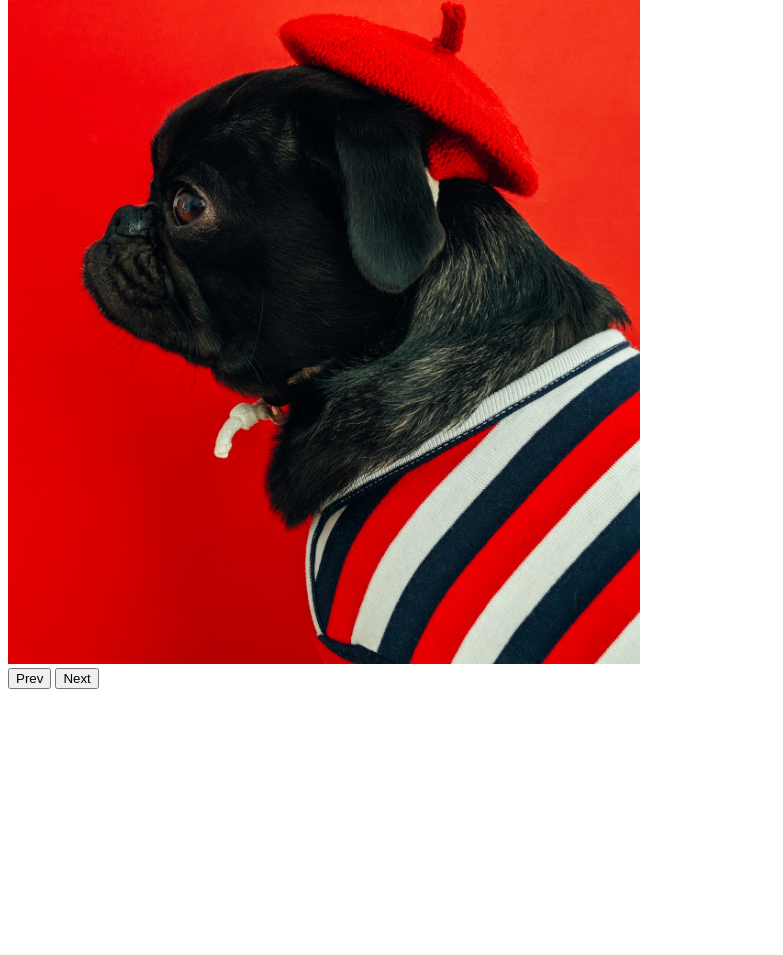
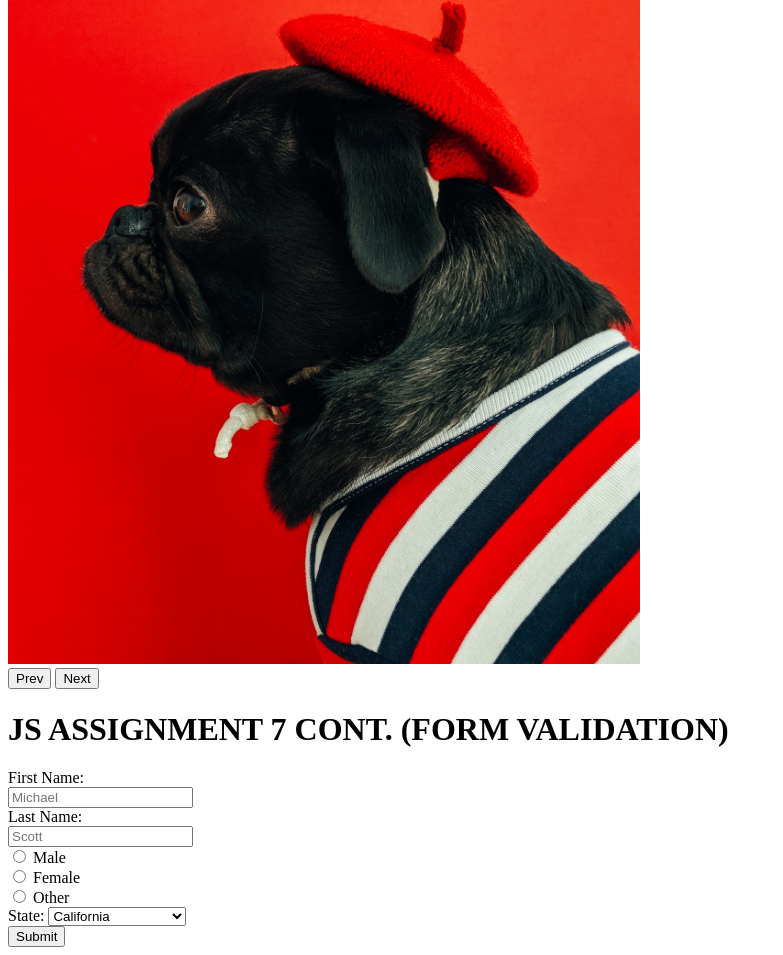
Before and after one commit to teresacho135/js-first-assignment, a plain HTML site: page index.html in a window 1280 px wide. Shown: the part 2718-3673 px from the top of the page, without its empty margins (0-783 px from the left). Before the commit the page ends 3415 px from the top, so only its background shows below. Drawn offline with Linux system fonts and the light colour scheme.

Commit message:
adds in the html from assignment8

```diff
--- a/index.html
+++ b/index.html
@@ -70,6 +70,104 @@
   ><br>
     <button onClick="handlePrev()">Prev</button>
     <button onClick="handleNext()">Next</button>
+<h1>JS ASSIGNMENT 7 CONT. (FORM VALIDATION)</h1>
+    <form name='info-form' onsubmit="return validateForm(event)">
+      <label for='first-name'>First Name:</label><br>
+      <input
+        type='text'
+        id='first-name-info'
+        name='first-name'
+        placeholder="Michael"
+
+      ><br>
+      <label for='last-name'>Last Name:</label><br>
+      <input
+        type='text'
+        id='last-name-info'
+        name='last-name'
+        placeholder="Scott"
+
+      ><br>
+      <input
+        type='radio'
+        id='male'
+        name='gender'
+        value='male'
+
+      >
+      <label for='male'>Male</label><br>
+      <input
+        type='radio'
+        id='female'
+        name='gender'
+        value='female'
+
+      >
+      <label for='female'>Female</label><br>
+      <input
+        type='radio'
+        id='other'
+        name='gender'
+        value='other'
+
+      >
+      <label for='other'>Other</label><br>
+      <label for='state'>State:</label>
+        <select id='states' name='states'>
+          <option value="AL">Alabama</option>
+          <option value="AK">Alaska</option>
+          <option value="AZ">Arizona</option>
+          <option value="AR">Arkansas</option>
+          <option value="CA" selected>California</option>
+          <option value="CO">Colorado</option>
+          <option value="CT">Connecticut</option>
+          <option value="DE">Delaware</option>
+          <option value="DC">District of Columbia</option>
+          <option value="FL">Florida</option>
+          <option value="GA">Georgia</option>
+          <option value="HI">Hawaii</option>
+          <option value="ID">Idaho</option>
+          <option value="IL">Illinois</option>
+          <option value="IN">Indiana</option>
+          <option value="IA">Iowa</option>
+          <option value="KS">Kansas</option>
+          <option value="KY">Kentucky</option>
+          <option value="LA">Louisiana</option>
+          <option value="ME">Maine</option>
+          <option value="MD">Maryland</option>
+          <option value="MA">Massachusetts</option>
+          <option value="MI">Michigan</option>
+          <option value="MN">Minnesota</option>
+          <option value="MS">Mississippi</option>
+          <option value="MO">Missouri</option>
+          <option value="MT">Montana</option>
+          <option value="NE">Nebraska</option>
+          <option value="NV">Nevada</option>
+          <option value="NH">New Hampshire</option>
+          <option value="NJ">New Jersey</option>
+          <option value="NM">New Mexico</option>
+          <option value="NY">New York</option>
+          <option value="NC">North Carolina</option>
+          <option value="ND">North Dakota</option>
+          <option value="OH">Ohio</option>
+          <option value="OK">Oklahoma</option>
+          <option value="OR">Oregon</option>
+          <option value="PA">Pennsylvania</option>
+          <option value="RI">Rhode Island</option>
+          <option value="SC">South Carolina</option>
+          <option value="SD">South Dakota</option>
+          <option value="TN">Tennessee</option>
+          <option value="TX">Texas</option>
+          <option value="UT">Utah</option>
+          <option value="VT">Vermont</option>
+          <option value="VA">Virginia</option>
+          <option value="WA">Washington</option>
+          <option value="WV">West Virginia</option>
+          <option value="WI">Wisconsin</option>
+          <option value="WY">Wyoming</option>
+        </select><br>
+          <input type="submit" value="Submit">
+    </form>
 <script src='assignment-1.js'></script>
 <script src='assignment-2.js'></script>
 <script src='assignment-3.js'></script>
```
